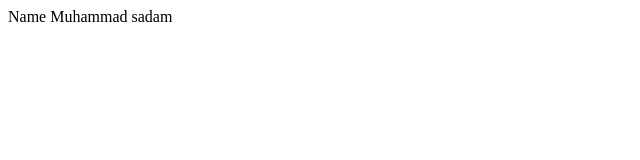
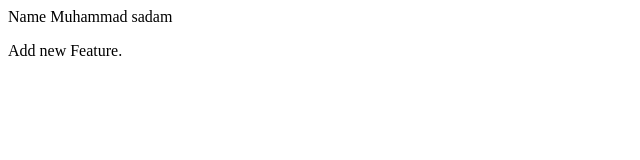
Before and after one commit to MuhammadSadam2641/globalrepo, a plain HTML site: page index.html in a window 1280 px wide. Shown: the full height of the page, 0-640 px from the left. Drawn offline with Linux system fonts and the light colour scheme.

Commit message:
Add new feature

```diff
--- a/index.html
+++ b/index.html
@@ -1 +1,2 @@
 <P>Name Muhammad sadam</P>
+<P>Add new Feature.</P>
```
